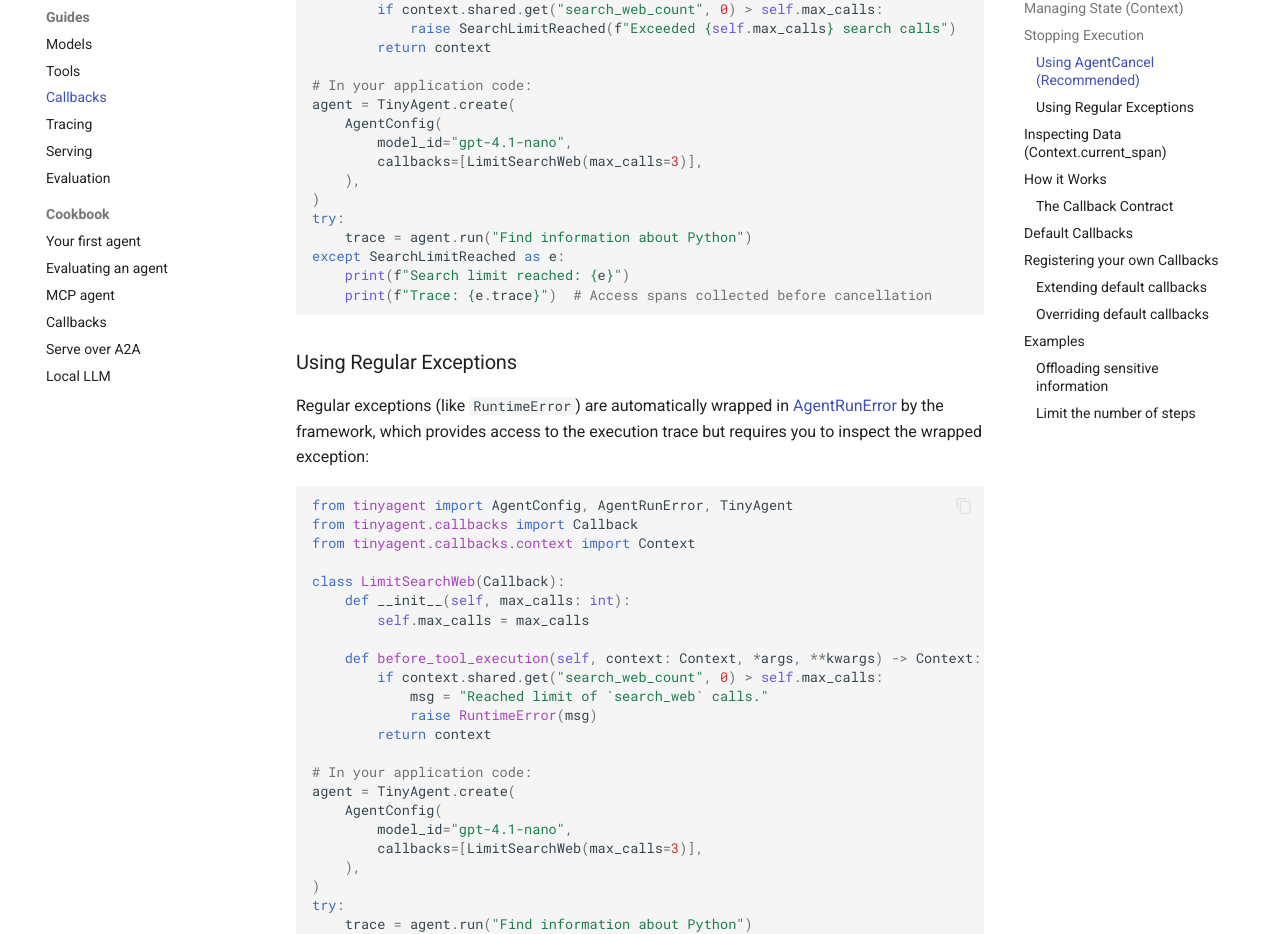
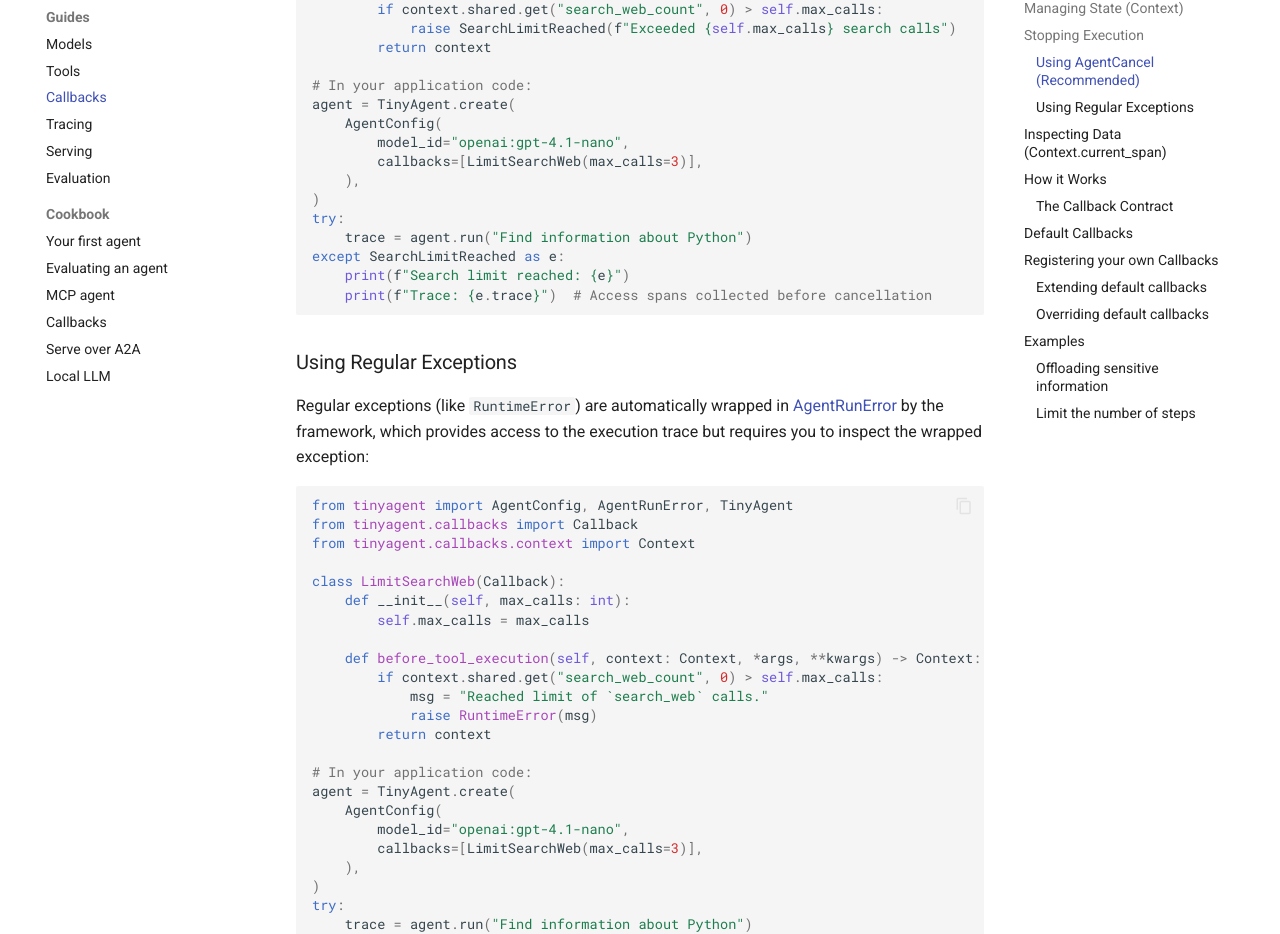
Before and after one commit to mozilla-ai/tinyagent, an MkDocs documentation site: the page built from docs/callbacks.md, in a window 1280 px wide and 1400 px high, scrolled down 2087 px. Shown: the part 127-1061 px from the top of the window. Built offline with MkDocs 1.6.1 and Material for MkDocs 9.7.7, drawn with Linux system fonts in a browser that asks for light colours; comment, search, counter and statistics services are not loaded; some of the changed text lies outside the part shown.

Commit message:
docs: fix invalid model_id

```diff
--- a/docs/callbacks.md
+++ b/docs/callbacks.md
@@ -81,7 +81,7 @@ class LimitSearchWeb(Callback):
 # In your application code:
 agent = TinyAgent.create(
     AgentConfig(
-        model_id="gpt-4.1-nano",
+        model_id="openai:gpt-4.1-nano",
         callbacks=[LimitSearchWeb(max_calls=3)],
     ),
 )
@@ -114,7 +114,7 @@ class LimitSearchWeb(Callback):
 # In your application code:
 agent = TinyAgent.create(
     AgentConfig(
-        model_id="gpt-4.1-nano",
+        model_id="openai:gpt-4.1-nano",
         callbacks=[LimitSearchWeb(max_calls=3)],
     ),
 )
@@ -237,7 +237,7 @@ from tinyagent.tools import search_web, visit_webpage
 
 agent = TinyAgent.create(
     AgentConfig(
-        model_id="gpt-4.1-nano",
+        model_id="openai:gpt-4.1-nano",
         instructions="Use the tools to find an answer",
         tools=[search_web, visit_webpage],
         callbacks=[
@@ -259,7 +259,7 @@ from tinyagent.tools import search_web, visit_webpage
 
 agent = TinyAgent.create(
     AgentConfig(
-        model_id="gpt-4.1-nano",
+        model_id="openai:gpt-4.1-nano",
         instructions="Use the tools to find an answer",
         tools=[search_web, visit_webpage],
         callbacks=[
```
